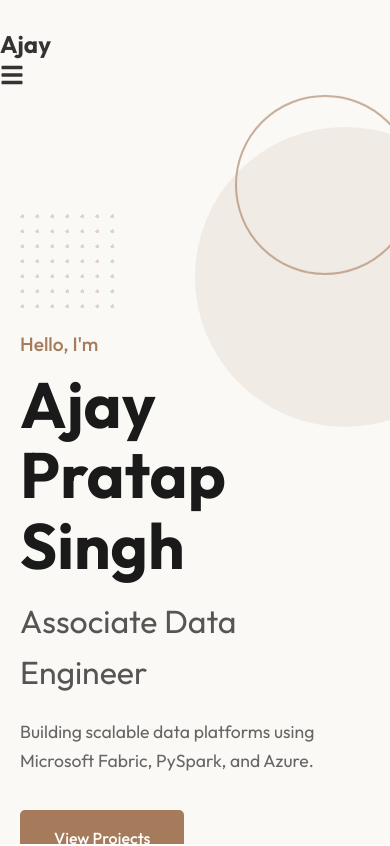
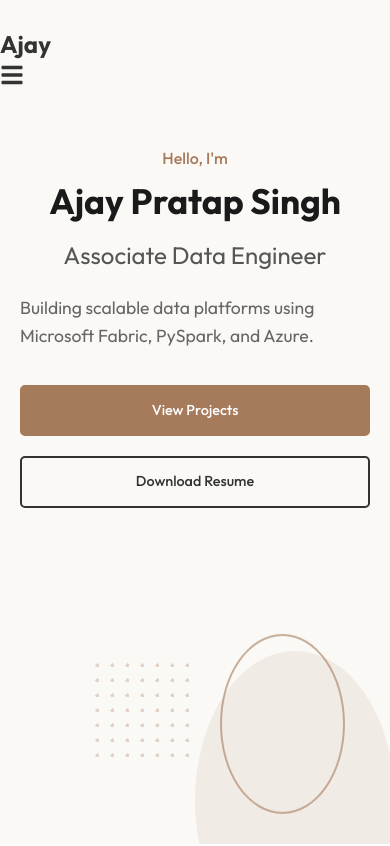
Before and after one commit to Ajay29091/Portfolio, a React (Vite) app: page / in a window 390 px wide. Shown: the top 846 px of the page. Built offline with nearby package versions, Linux system fonts and the light colour scheme.

Commit message:
Refine Hero section mobile responsiveness

```diff
--- a/src/components/Hero.jsx
+++ b/src/components/Hero.jsx
@@ -5,7 +5,7 @@ import { personalDetails } from '../data';
 const Hero = () => {
     return (
         <section id="hero" style={{ height: '100vh', display: 'flex', alignItems: 'center', position: 'relative', overflow: 'hidden', paddingTop: '80px' }}>
-            <div className="max-w-7xl mx-auto px-6 w-full reverse-stack-on-mobile"
+            <div className="max-w-7xl mx-auto px-6 w-full stack-on-mobile"
                 style={{ maxWidth: '1200px', margin: '0 auto', padding: '0 20px', display: 'flex', width: '100%', alignItems: 'center', justifyContent: 'space-between' }}>
 
                 <motion.div
@@ -13,21 +13,21 @@ const Hero = () => {
                     animate={{ opacity: 1, y: 0 }}
                     transition={{ duration: 0.8 }}
                     className="flex-1 text-center md:text-left"
-                    style={{ flex: 1, maxWidth: '600px' }}
+                    style={{ flex: 1, maxWidth: '600px', zIndex: 10 }} // zIndex to ensure text is engaging
                 >
-                    <span style={{ display: 'block', fontSize: '1.2rem', fontWeight: '500', color: '#A67B5B', marginBottom: '10px' }}>
+                    <span className="hero-greeting" style={{ display: 'block', fontWeight: '500', color: '#A67B5B', marginBottom: '10px' }}>
                         Hello, I'm
                     </span>
-                    <h1 style={{ fontSize: '4rem', fontWeight: '700', lineHeight: 1.1, marginBottom: '15px', color: '#1A1A1A' }}>
+                    <h1 className="hero-title" style={{ fontWeight: '700', lineHeight: 1.1, marginBottom: '15px', color: '#1A1A1A' }}>
                         {personalDetails.name}
                     </h1>
-                    <h2 style={{ fontSize: '2rem', fontWeight: '400', color: '#555', marginBottom: '20px' }}>
+                    <h2 className="hero-subtitle" style={{ fontWeight: '400', color: '#555', marginBottom: '20px' }}>
                         {personalDetails.role}
                     </h2>
-                    <p style={{ fontSize: '1.1rem', color: '#666', marginBottom: '35px', maxWidth: '480px', lineHeight: '1.6' }}>
+                    <p style={{ fontSize: '1.1rem', color: '#666', marginBottom: '35px', maxWidth: '480px', lineHeight: '1.6', marginLight: 'auto', marginRight: 'auto' }} className="md:mx-0">
                         {personalDetails.tagline}
                     </p>
-                    <div style={{ display: 'flex', gap: '20px', flexWrap: 'wrap' }}>
+                    <div style={{ display: 'flex', gap: '20px', flexWrap: 'wrap', justifyContent: 'center' }} className="hero-buttons">
                         <a href="#projects"
                             style={{ backgroundColor: '#A67B5B', color: 'white', padding: '14px 32px', borderRadius: '5px', fontWeight: '500', border: '2px solid #A67B5B' }}>
                             View Projects
@@ -47,7 +47,7 @@ const Hero = () => {
                     className="flex-1 flex justify-center relative"
                     style={{ flex: 1, display: 'flex', justifyContent: 'center', position: 'relative' }}
                 >
-                    <div style={{ width: '400px', height: '400px', maxWidth: '100%', position: 'relative', marginTop: '-50px' }}>
+                    <div className="hero-visual-container" style={{ position: 'relative' }}>
                         <motion.div
                             animate={{ y: [0, -20, 0] }}
                             transition={{ repeat: Infinity, duration: 6, ease: "easeInOut" }}
--- a/src/index.css
+++ b/src/index.css
@@ -124,6 +124,40 @@ button {
         margin-bottom: 2rem;
     }
 
+    /* Hero Responsive Styles */
+    .hero-title {
+        font-size: 2.8rem !important;
+        /* Smaller on mobile */
+        text-align: center;
+    }
+
+    .hero-subtitle {
+        font-size: 1.5rem !important;
+        text-align: center;
+    }
+
+    .hero-greeting {
+        font-size: 1rem !important;
+        text-align: center;
+    }
+
+    .hero-buttons {
+        justify-content: center !important;
+    }
+
+    .hero-buttons a {
+        padding: 12px 24px !important;
+        font-size: 0.9rem !important;
+        width: 100%;
+        text-align: center;
+    }
+
+    .hero-visual-container {
+        width: 300px !important;
+        height: 300px !important;
+        margin-top: 20px;
+    }
+
     .desktop-only {
         display: none !important;
     }
@@ -166,4 +200,31 @@ button {
     .section-title {
         font-size: 1.5rem;
     }
+
+    .hero-title {
+        font-size: 2.2rem !important;
+    }
+
+    .hero-visual-container {
+        width: 250px !important;
+        height: 250px !important;
+    }
 }
+
+/* Base Styles for Hero classes (Desktop defaults) */
+.hero-title {
+    font-size: 4rem;
+}
+
+.hero-subtitle {
+    font-size: 2rem;
+}
+
+.hero-greeting {
+    font-size: 1.2rem;
+}
+
+.hero-visual-container {
+    width: 400px;
+    height: 400px;
+}
```
